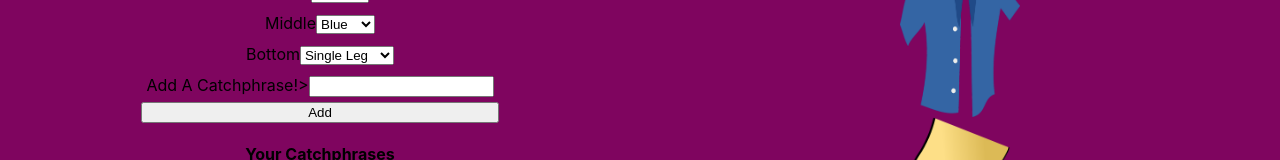
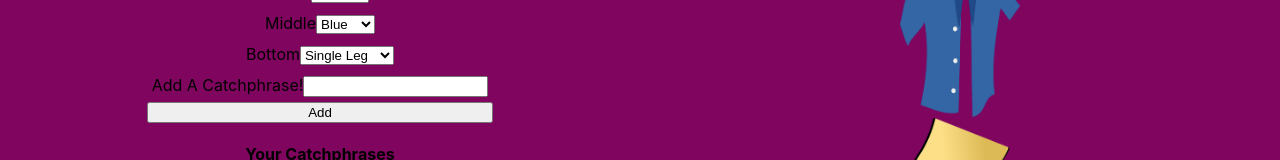
Before and after one commit to Sydnie-McDonald/character, a React (Create React App) app: page / in a window 1280 px wide. Shown: the part 331-491 px from the top of the page. Built offline with nearby package versions, Linux system fonts and the light colour scheme.

Commit message:
fixing ci again

```diff
--- a/src/Controls/Controls.js
+++ b/src/Controls/Controls.js
@@ -38,7 +38,7 @@ export default function Controls({ setHead, setMiddle, setBottom, catchphrase, s
           </select>
         </label>
 
-        <label className="label">Add A Catchphrase!>
+        <label className="label">Add A Catchphrase!
           <input id="catchphrase-input" value={catchphrase} onChange={(e) => setCatchphrase(e.target.value)} />
         </label>
         <button onClick={saveCatchphrase}>Add</button>
```
